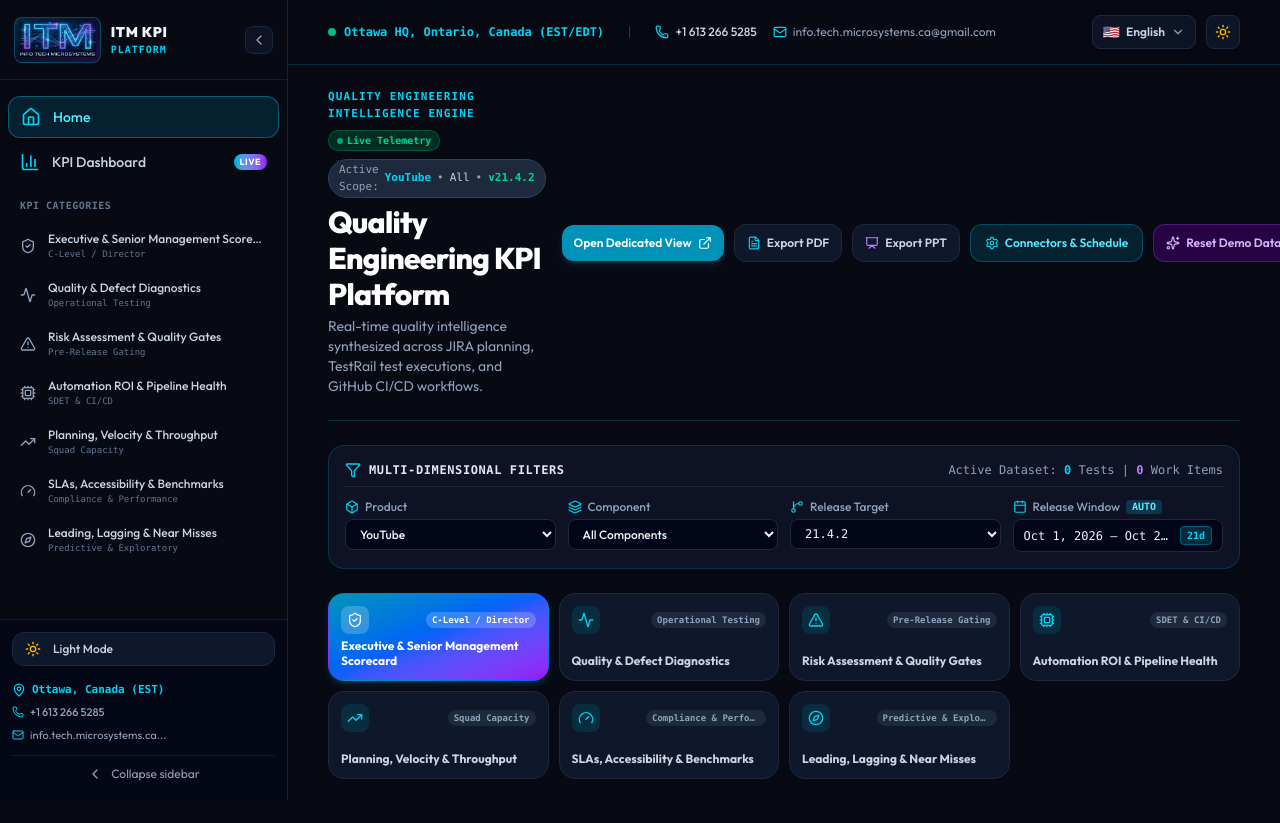
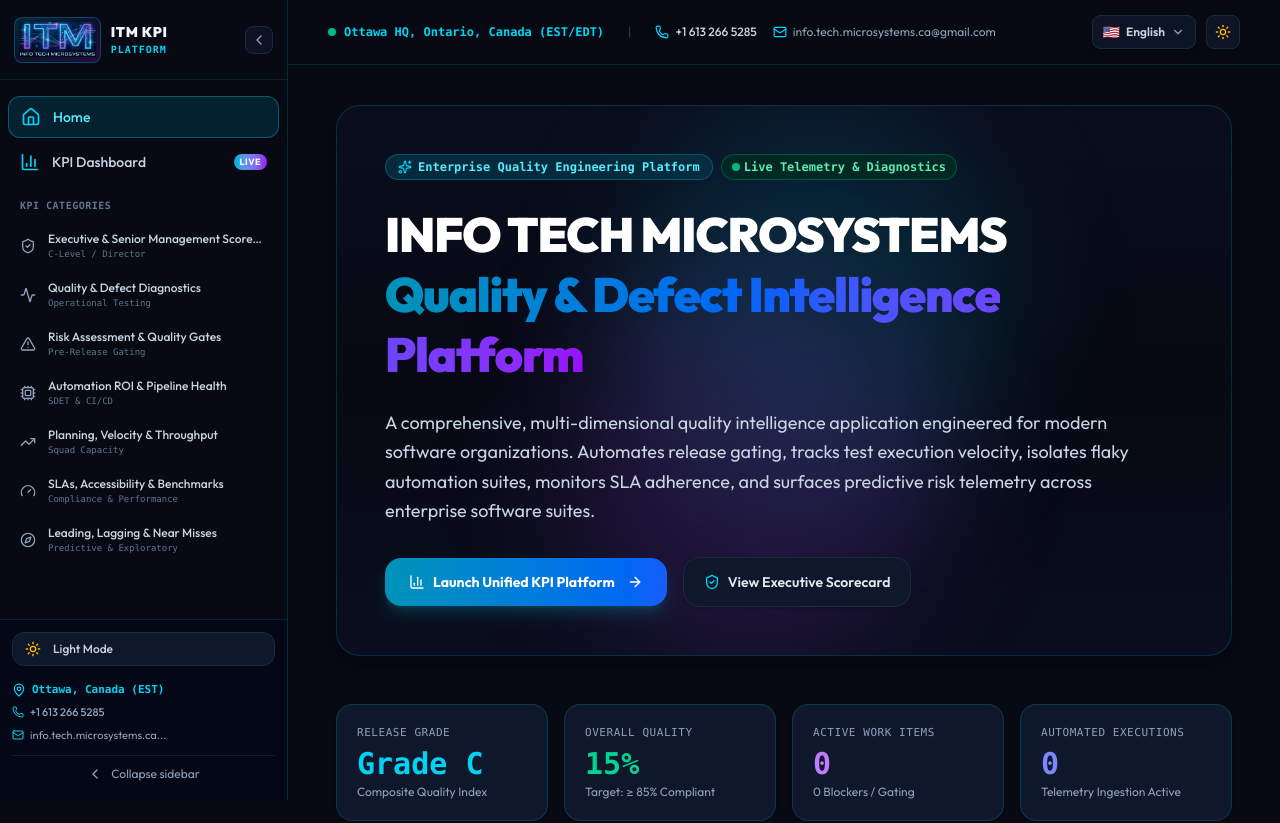
Before and after one commit to INFO-TECH-MICROSYSTEMS/ITMKPIDashboard, a React (Vite) app: page / in a window 1280 px wide. Shown: the top 823 px of the page. Built offline with nearby package versions, Linux system fonts and the light colour scheme.

Commit message:
feat(routes): map root route / to HomePage and /kpi to unified KPIPlatformPage

```diff
--- a/src/App.tsx
+++ b/src/App.tsx
@@ -14,6 +14,7 @@
 import { TopHeader } from './components/TopHeader';
 import { Footer } from './components/Footer';
 import { ScrollToTop } from './components/ScrollToTop';
+import { HomePage } from './pages/HomePage';
 import { KPIPlatformPage } from './pages/KPIPlatformPage';
 import { KPICategoryPage } from './pages/KPICategoryPage';
 
@@ -58,8 +59,10 @@
 
               <main className="flex-grow">
                 <Routes>
-                  {/* Central Overview Platform */}
-                  <Route path="/" element={<KPIPlatformPage />} />
+                  {/* Root Route: Informative Landing Page */}
+                  <Route path="/" element={<HomePage />} />
+
+                  {/* Unified KPI Overview Dashboard */}
                   <Route path="/kpi" element={<KPIPlatformPage />} />
                   <Route path="/kpis" element={<KPIPlatformPage />} />
 
```
